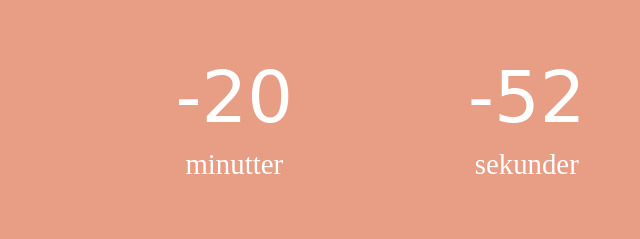
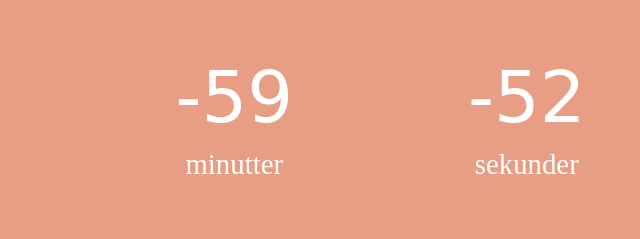
Before and after one commit to rolfh/camillarolf, a plain HTML site: page index.html in a window 1280 px wide. Shown: the part 4112-4351 px from the top of the page, 552-1192 px from the left. Drawn offline with nearby package versions, Linux system fonts and the light colour scheme; some packages are replaced by stand-ins of ours; a web font is replaced by a local one.

```diff
--- a/index.html
+++ b/index.html
@@ -154,7 +154,7 @@
 						<div class="desc">timer</div>
 					</span>
 					<span>
-						<div class="number">{{ time.hours }}</div>
+						<div class="number">{{ time.minutes }}</div>
 						<div class="desc">minutter</div>
 					</span>
 					<span>
```
